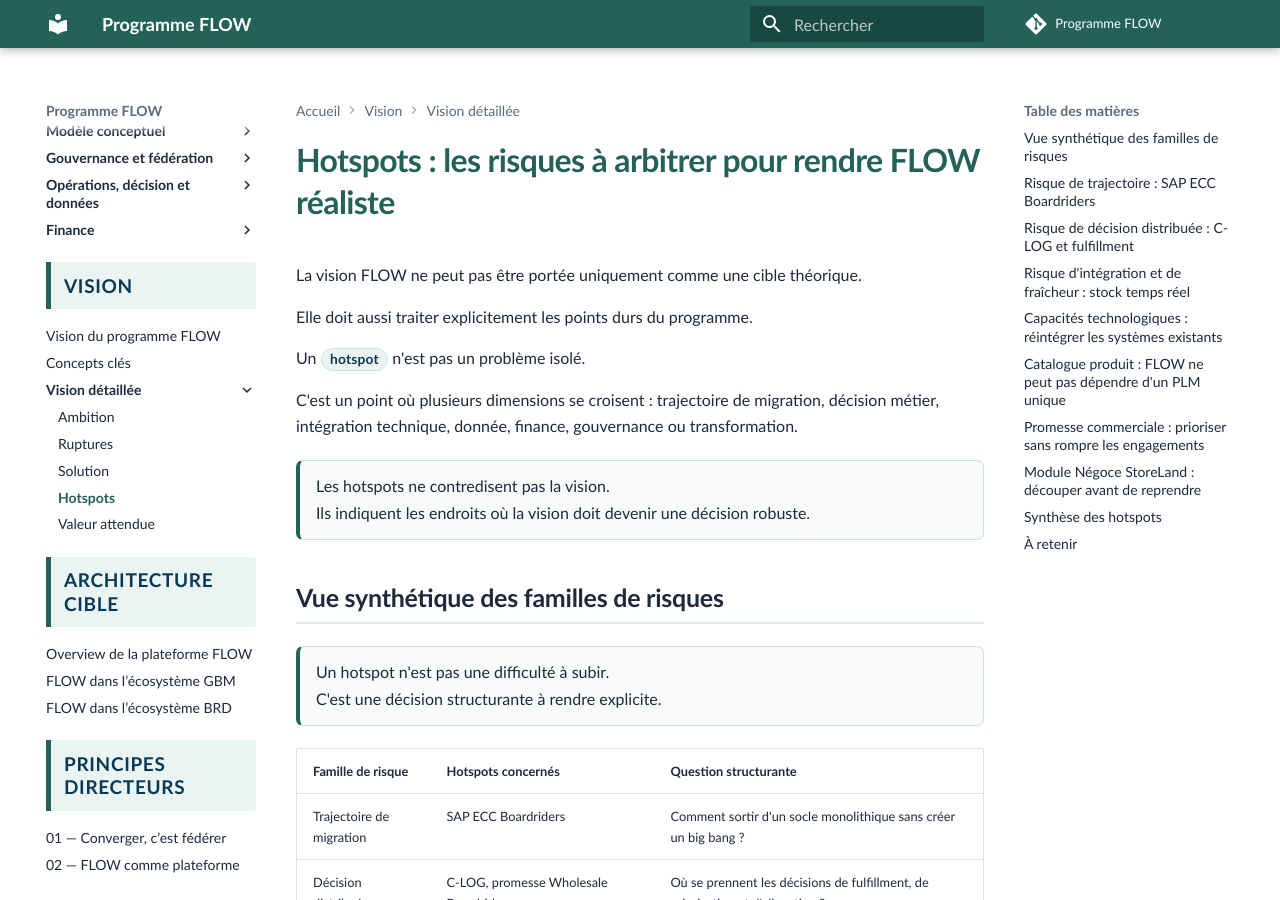
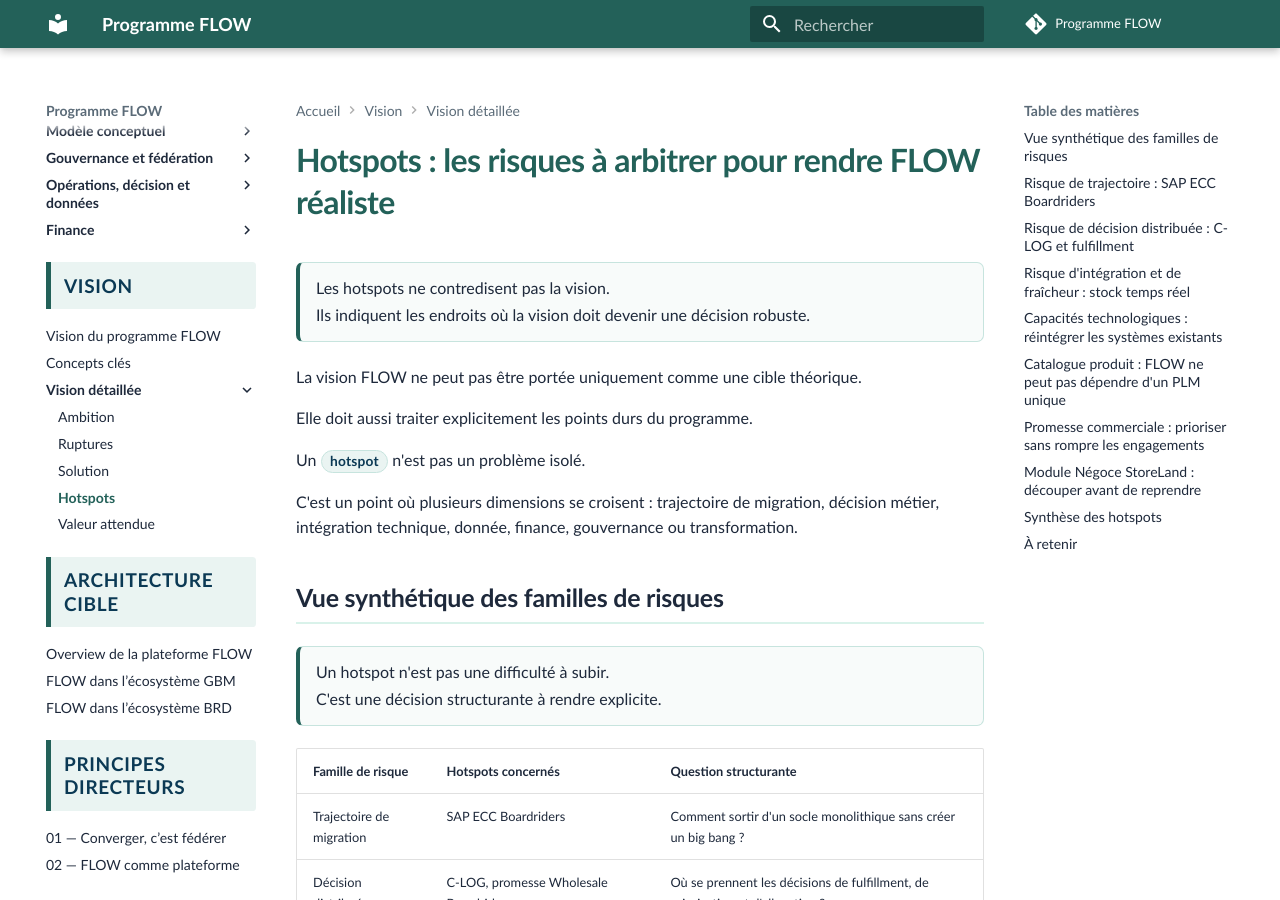
Before and after one commit to laurent-sintes/FLOW-Program, an MkDocs documentation site: the page built from docs/vision/vision-detaillee/4-hotspots.md, in a window 1280 px wide and 900 px high. Built offline with MkDocs 1.6.1 and Material for MkDocs 9.7.7, drawn with Linux system fonts in a browser that asks for light colours; comment, search, counter and statistics services are not loaded.

Commit message:
Placer la conviction des hotspots en ouverture

```diff
--- a/docs/vision/vision-detaillee/4-hotspots.md
+++ b/docs/vision/vision-detaillee/4-hotspots.md
@@ -1,4 +1,9 @@
 # Hotspots : les risques à arbitrer pour rendre FLOW réaliste
+
+<div class="flow-conviction">
+  <p>Les hotspots ne contredisent pas la vision.</p>
+  <p>Ils indiquent les endroits où la vision doit devenir une décision robuste.</p>
+</div>
 
 La vision FLOW ne peut pas être portée uniquement comme une cible théorique.
 
@@ -7,11 +12,6 @@ Elle doit aussi traiter explicitement les points durs du programme.
 Un <span class="flow-keyword">hotspot</span> n'est pas un problème isolé.
 
 C'est un point où plusieurs dimensions se croisent : trajectoire de migration, décision métier, intégration technique, donnée, finance, gouvernance ou transformation.
-
-<div class="flow-conviction">
-  <p>Les hotspots ne contredisent pas la vision.</p>
-  <p>Ils indiquent les endroits où la vision doit devenir une décision robuste.</p>
-</div>
 
 ## Vue synthétique des familles de risques
 
```
